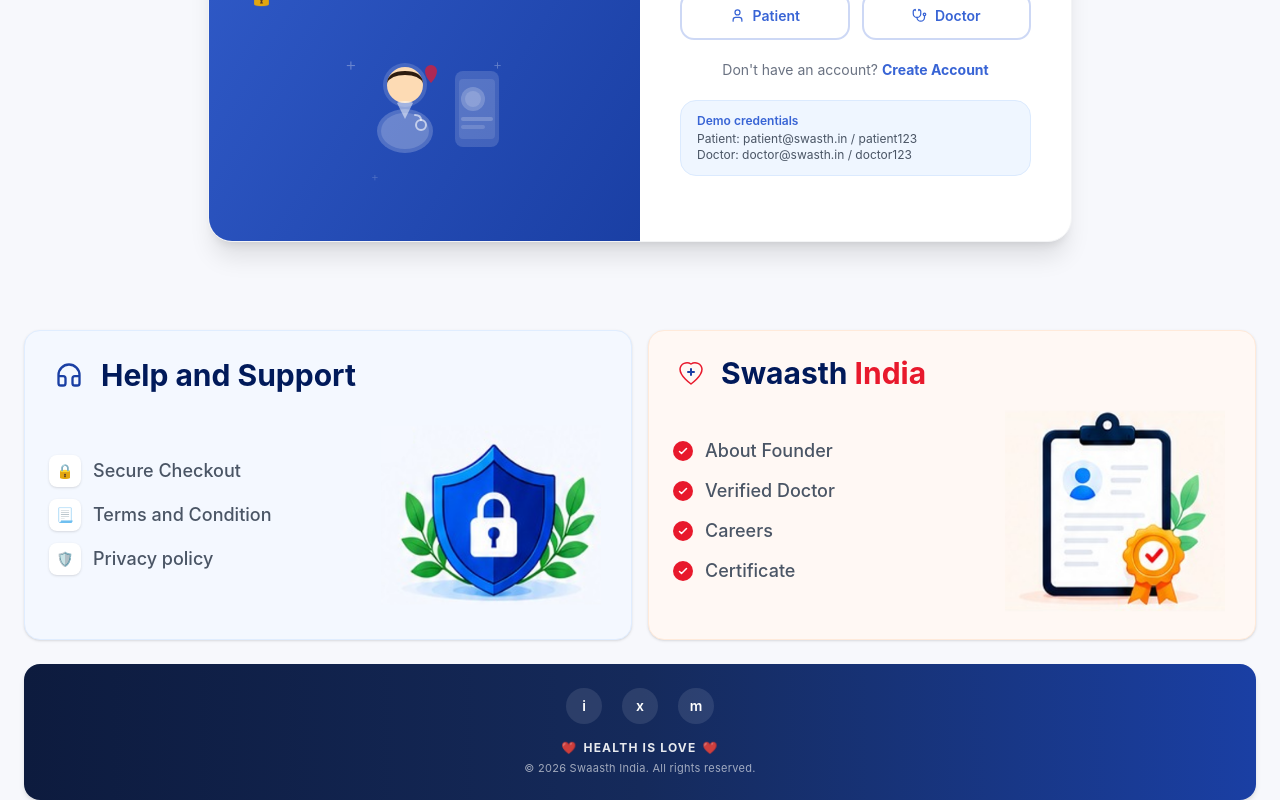
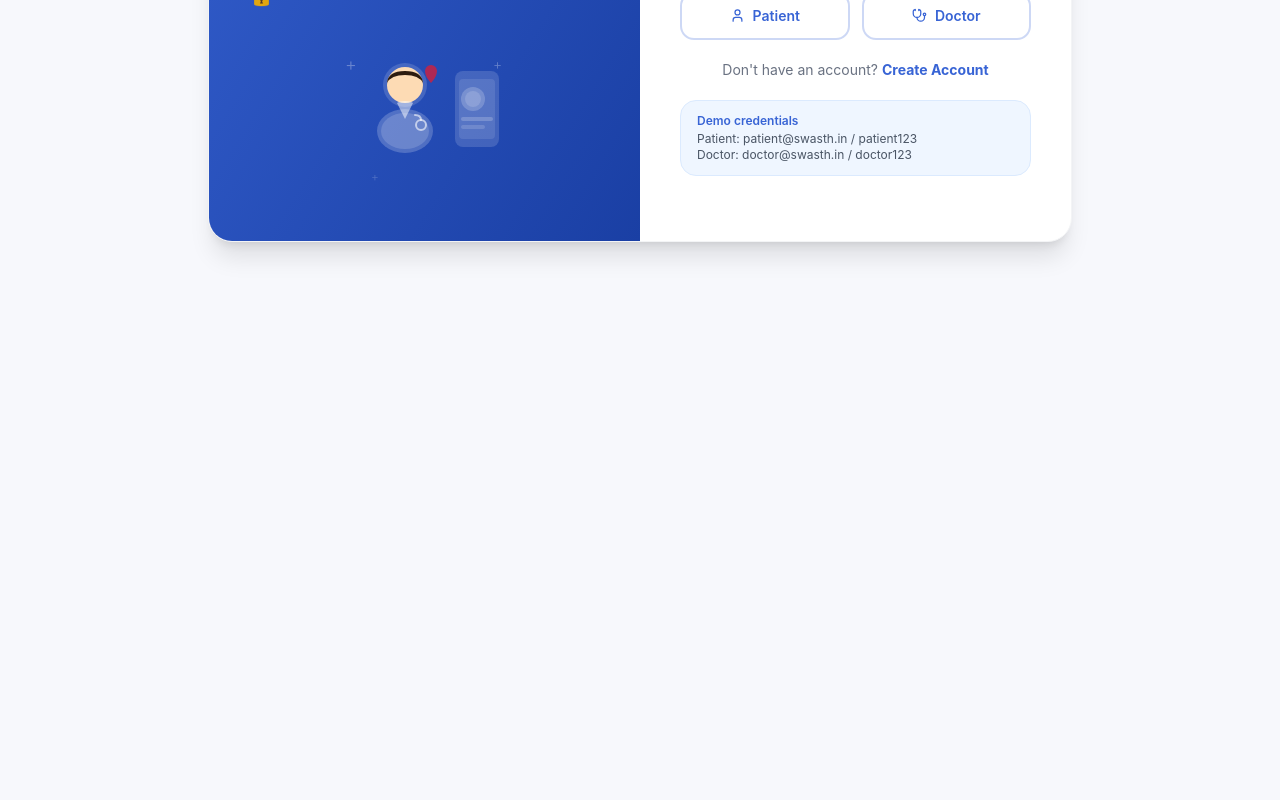
Before and after one commit to Muskan2217/swaasthindia, a Next.js app: page /login in a window 1280 px wide. Shown: the part 586-1386 px from the top of the page. After the commit the page ends 884 px from the top, so only its background shows below. Built offline with nearby package versions, Linux system fonts and the light colour scheme.

Commit message:
site  updates

```diff
--- a/src/app/login/page.tsx
+++ b/src/app/login/page.tsx
@@ -4,7 +4,7 @@
 import Image from "next/image";
 
 import Navbar from "@/components/layout/Navbar";
-import Footer from "@/components/layout/Footer";
+// import Footer from "@/components/layout/Footer";
 
 import AuthLayout from "@/components/auth/AuthLayout";
 import LoginForm from "@/components/auth/LoginForm";
@@ -140,7 +140,7 @@
         </AuthLayout>
       </main>
 
-      <Footer />
+      {/* <Footer /> */}
     </div>
 
 
```
